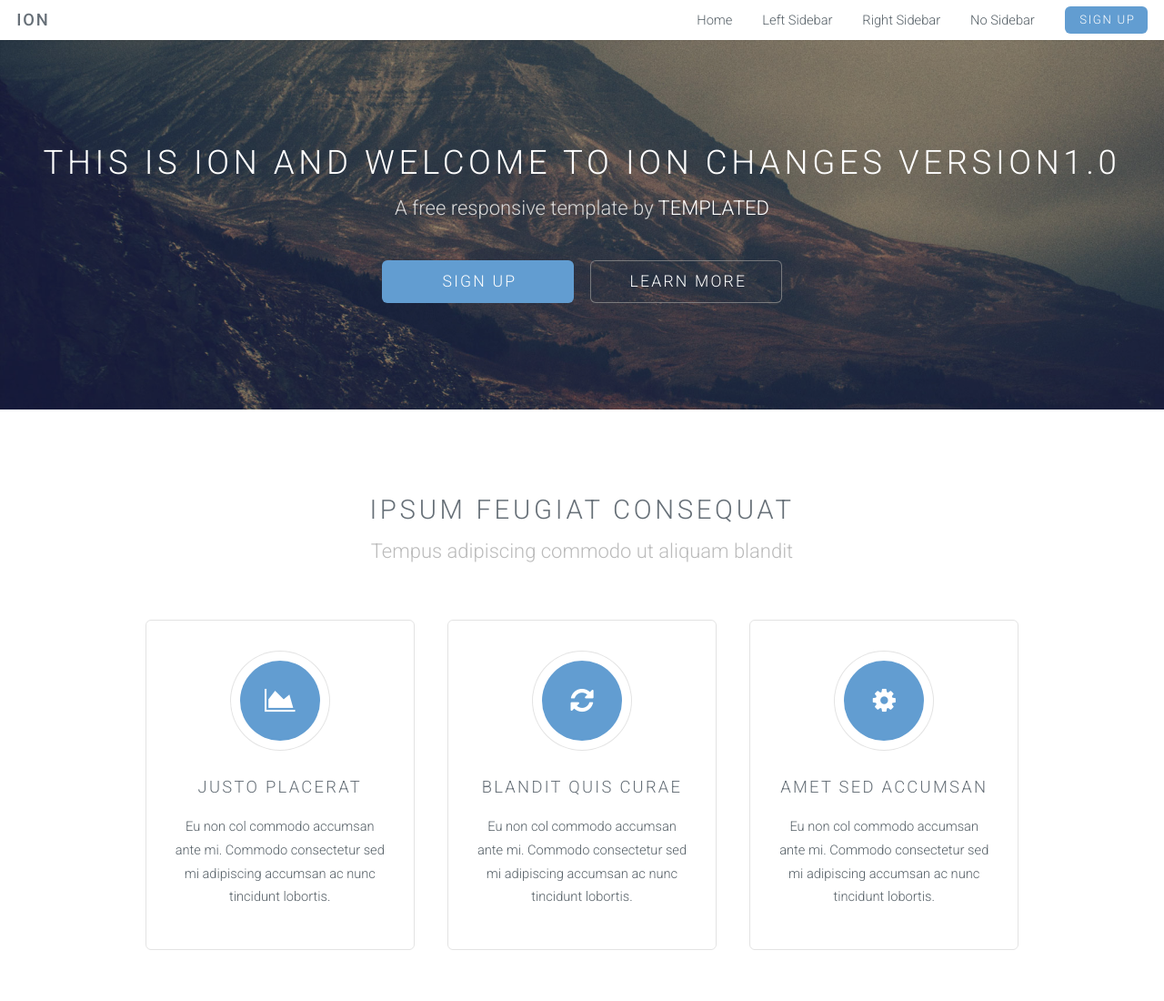
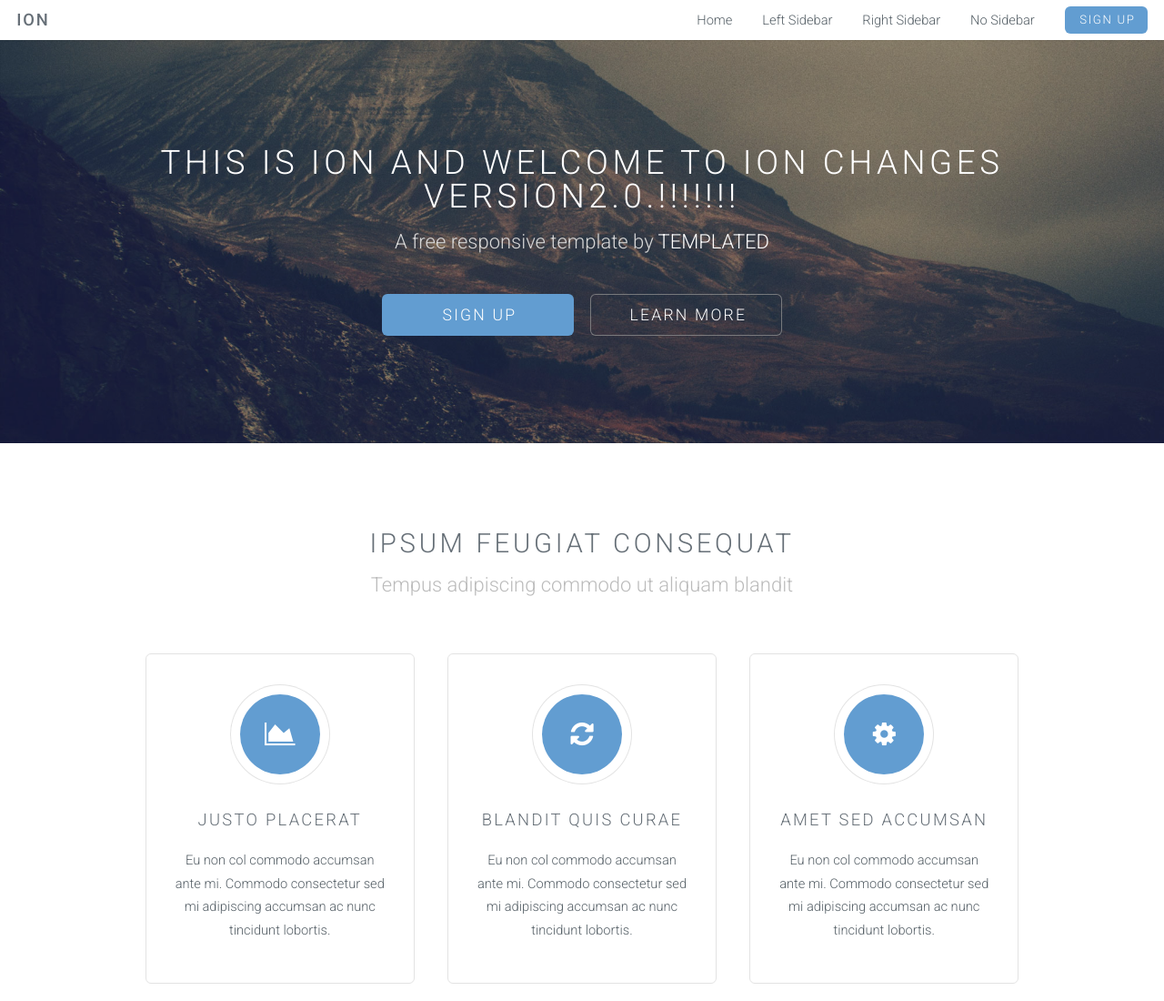
Before and after one commit to ghost-goa/docker, a plain HTML site: page src/index.html in a window 1280 px wide. Shown: the top 1100 px of the page at 91% size. Drawn offline with Linux system fonts and the light colour scheme.

Commit message:
version2

```diff
--- a/src/index.html
+++ b/src/index.html
@@ -40,7 +40,7 @@
 		<!-- Banner -->
 			<section id="banner">
 				<div class="inner">
-					<h2>This is Ion and Welcome to ION Changes Version1.0</h2>
+					<h2>This is Ion and Welcome to ION Changes Version2.0.!!!!!!!</h2>
 					<p>A free responsive template by <a href="http://templated.co">TEMPLATED</a></p>
 					<ul class="actions">
 						<li><a href="#content" class="button big special">Sign Up</a></li>
```
